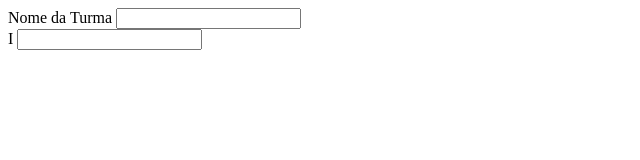
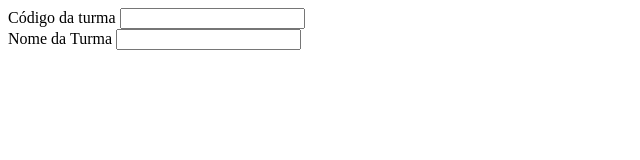
Before and after one commit to LeticiaCardos0/super-dev8-curso-html-trabalho, a plain HTML site: page paginas/turmas/index.html in a window 1280 px wide. Shown: the whole page, without its empty margins (0-640 px from the left). Drawn offline with Linux system fonts and the light colour scheme.

Commit message:
Update index.html

```diff
--- a/paginas/turmas/index.html
+++ b/paginas/turmas/index.html
@@ -1,21 +1,24 @@
 <!DOCTYPE html>
 <html lang="pt-br">
+
 <head>
     <meta charset="UTF-8">
     <meta name="viewport" content="width=device-width, initial-scale=1.0">
     <title>Turma</title>
 </head>
+
 <body>
     <div>
-            <label for="Nome da Turma">Nome da Turma</label>
-            <input type="text" id="campo-nome-da-turma" name="Nome-da-turma">
-        </div>
+        <label for="campo-codigo">Código da turma</label>
+        <input type="number" id="campo-codigo" name="Codigo">
+    </div>
+    <div>
+        <label for="Nome da Turma">Nome da Turma</label>
+        <input type="text" id="campo-nome-da-turma" name="Nome-da-turma">
+    </div>
 
-    <div>
-            <label for="campo-idade">I</label>
-            <input type="number" id="campo-idade" name="Idade">
-        </div>
 
 
 </body>
+
 </html>
```
